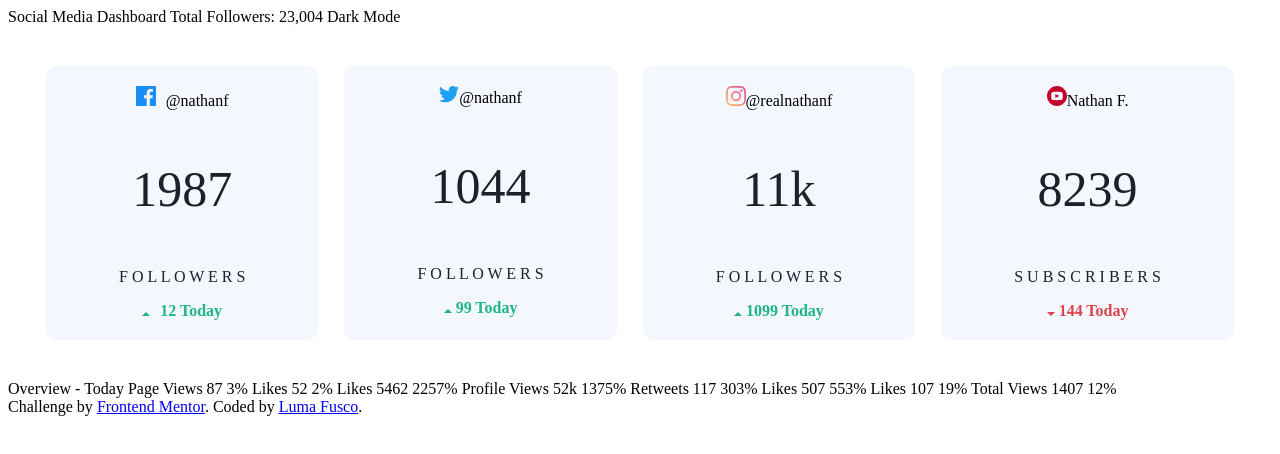
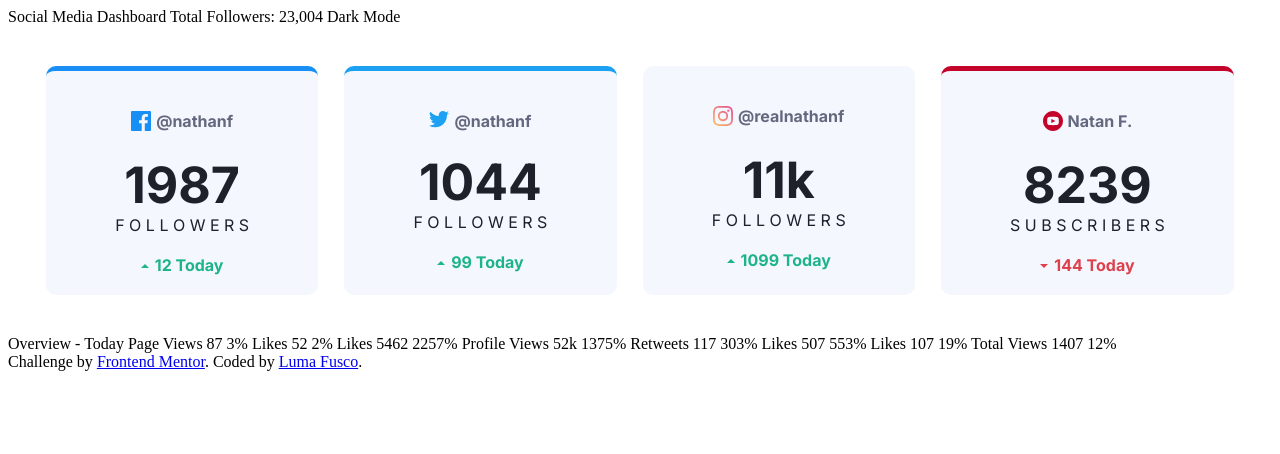
Before and after one commit to LumaFusco/desafio-social-media-dashboard, a plain HTML site: page index.html in a window 1280 px wide. Drawn offline with Linux system fonts and the light colour scheme.

Commit message:
final-grid-1

```diff
--- a/estilos.scss
+++ b/estilos.scss
@@ -8,6 +8,8 @@ $vermelho: #DC414C;
 
 .grid_container{
   display: grid;
+  font-family: "Inter";
+  font-weight: 400;
   gap: 10px;
   max-width: 1440px;
   grid-template-columns: auto auto auto auto;
@@ -17,32 +19,43 @@ $vermelho: #DC414C;
 .grid_container>div{
     background-color:$cinza-claro;
     text-align: center;
-    padding: 20px;
     border-radius: 10px;
     margin: 0px 8px 0px 8px;
+    padding: 20px 0px 20px 0px;
 
     p.number{
         color:$preto;
         font-size: 50px;
+        font-weight: 700;
+        margin: 20px 0px 0px 0px;
     }
 
     p.followers{
         color: $preto;
+        margin: 0px 0px 20px 0px;
     }
 
     .update-green{
-        color:#1DB489;
+        display: flex;
+        justify-content: center;
+        color:$verde;
         font-weight: bold;
     }
 
     .update-red{
+        display: flex;
+        justify-content: center;
         color: $vermelho;
         font-weight: bold;
     }
 
-     .icone-adjustment{
-    padding-right: 10px;
-
+     .logo-user{
+        display: flex;
+        justify-content: center;
+        align-content: center;
+        padding-top: 20px;
+        color: $cinza-escuro;
+        font-weight: bold;
     }
 
 
--- a/index.html
+++ b/index.html
@@ -4,9 +4,13 @@
 <head>
   <meta charset="UTF-8">
   <meta name="viewport" content="width=device-width, initial-scale=1.0">
-  <!-- displays site properly based on user's device -->
+  <link rel="icon" type="image/png" sizes="32x32" href="./images/favicon-32x32.png">
+  <!--link fonte-->
+  <link rel="preconnect" href="https://fonts.googleapis.com">
+  <link rel="preconnect" href="https://fonts.gstatic.com" crossorigin>
+  <link href="https://fonts.googleapis.com/css2?family=Inter:wght@400;700&display=swap" rel="stylesheet">
 
-  <link rel="icon" type="image/png" sizes="32x32" href="./images/favicon-32x32.png">
+  <!--link folha de estilo css-->
   <link rel="stylesheet" href="./estilos.css">
 
   <title>Frontend Mentor | [Challenge Name Here]</title>
@@ -23,64 +27,103 @@
 
   <main>
 
-    <div class="grid_container align-middle">
-      <div class="div">
+    <div class="grid_container">
+      <div class="div" style="border-top: 5px solid hsl(208, 92%, 53%);">
         <div class="logo-user">
-          <img class="icone-adjustment" src="./images/icon-facebook.svg" alt="icone facebook">@nathanf
+          <div class="logo">
+            <img class="icone-adjustment" style="padding-right:5px;" src="./images/icon-facebook.svg"
+              alt="icone facebook">
+          </div>
+          <div class="user">
+            @nathanf
+          </div>
         </div>
         <div class="followers-number">
           <p class="number">1987</p>
           <p class="followers">F O L L O W E R S</p>
           <div class="update-green">
-            <img class="icone-adjustment" src="./images/icon-up.svg" alt="icone up">12 Today
+            <div class="iconup">
+              <img class="icone-adjustment" style="padding-right:6px; padding-bottom: 3px;" src="./images/icon-up.svg"
+                alt="icone up">
+            </div>
+            <div class="today">
+              12 Today
+            </div>
           </div>
         </div>
       </div>
 
-      <div class="div">
+      <div class="div" style="border-top: 5px solid hsl(203, 89%, 53%);">
         <div class="logo-user">
-          <img class="icone-rede" src="./images/icon-twitter.svg" alt="icone facebook">@nathanf
+          <div class="logo">
+            <img class="icone-adjustment" style="padding-right:5px;" src="./images/icon-twitter.svg"
+              alt="icone twitter">
+          </div>
+          <div class="user">
+            @nathanf
+          </div>
         </div>
-
         <div class="followers-number">
           <p class="number">1044</p>
           <p class="followers">F O L L O W E R S</p>
-
           <div class="update-green">
-            <img src="./images/icon-up.svg" alt="icone up">
-            99 Today
+            <div class="iconup">
+              <img class="icone-adjustment" style="padding-right:6px; padding-bottom: 3px;" src="./images/icon-up.svg"
+                alt="icone up">
+            </div>
+            <div class="today">
+              99 Today
+            </div>
           </div>
         </div>
       </div>
 
-      <div class="div">
+      <div class="div" style="border-top: 5px linear-gradient hsl(37, 97%, 70%) to hsl(329, 70%, 58%);">
         <div class="logo-user">
-          <img class="icone-rede" src="./images/icon-instagram.svg" alt="icone facebook">@realnathanf
+          <div class="logo">
+            <img class="icone-adjustment" style="padding-right:5px;" src="./images/icon-instagram.svg"
+              alt="icone instagram">
+          </div>
+          <div class="user">
+            @realnathanf
+          </div>
         </div>
-
         <div class="followers-number">
           <p class="number">11k</p>
           <p class="followers">F O L L O W E R S</p>
-
           <div class="update-green">
-            <img src="./images/icon-up.svg" alt="icone up">
-            1099 Today
+            <div class="iconup">
+              <img class="icone-adjustment" style="padding-right:6px; padding-bottom: 3px;" src="./images/icon-up.svg"
+                alt="icone up">
+            </div>
+            <div class="today">
+              1099 Today
+            </div>
           </div>
         </div>
       </div>
 
-      <div class="div">
+
+      <div class="div" style="border-top: 5px solid hsl(348, 97%, 39%);">
         <div class="logo-user">
-          <img class="icone-rede" src="./images/icon-youtube.svg" alt="icone facebook">Nathan F.
+          <div class="logo">
+            <img class="icone-adjustment" style="padding-right:5px;" src="./images/icon-youtube.svg" alt="icone instagram">
+          </div>
+          <div class="user">
+            Natan F.
+          </div>
         </div>
-
         <div class="followers-number">
           <p class="number">8239</p>
           <p class="followers">S U B S C R I B E R S</p>
-
           <div class="update-red">
-            <img src="./images/icon-down.svg" alt="icone up">
-            144 Today
+            <div class="iconup">
+              <img class="icone-adjustment" style="padding-right:6px; padding-bottom: 3px;" src="./images/icon-down.svg"
+                alt="icone up">
+            </div>
+            <div class="today">
+              144 Today
+            </div>
           </div>
         </div>
       </div>
--- a/style.css
+++ /dev/null
@@ -1,27 +0,0 @@
-
-.attribution {
-    font-size: 11px;
-    text-align: center;
-  }
-
-  .attribution a {
-    color: hsl(228, 45%, 44%);
-  }
-
-
-.grid_container{
-  display: grid;
-  gap: 10px;
-  grid-template-columns: auto auto auto auto;
-}
-
-.grid_container>div{
-  background-color: blueviolet;
-  border: 1px solid black;
-  padding: 10px;
-  text-align: center;
-}
-
-.box-l{
-  background-color: aqua;
-    }
```
Also changed, not shown: estilos.css, 1 other file.
